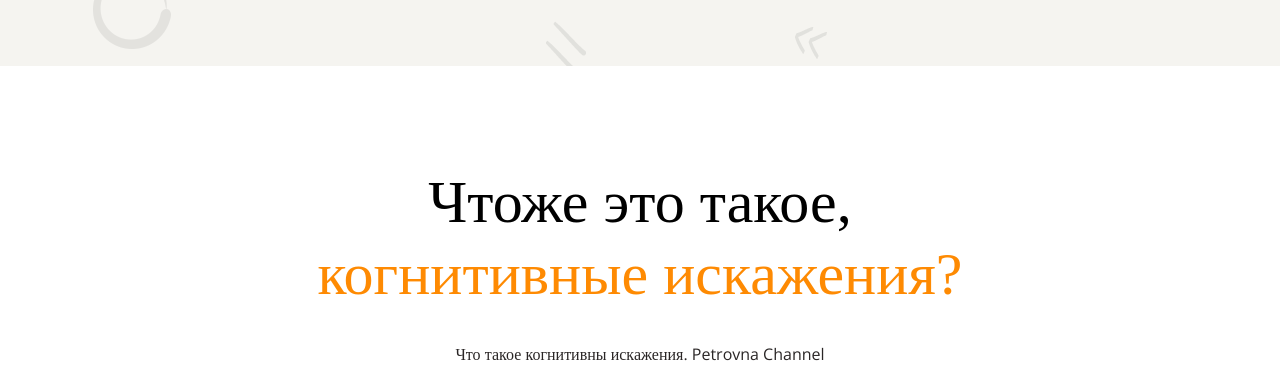
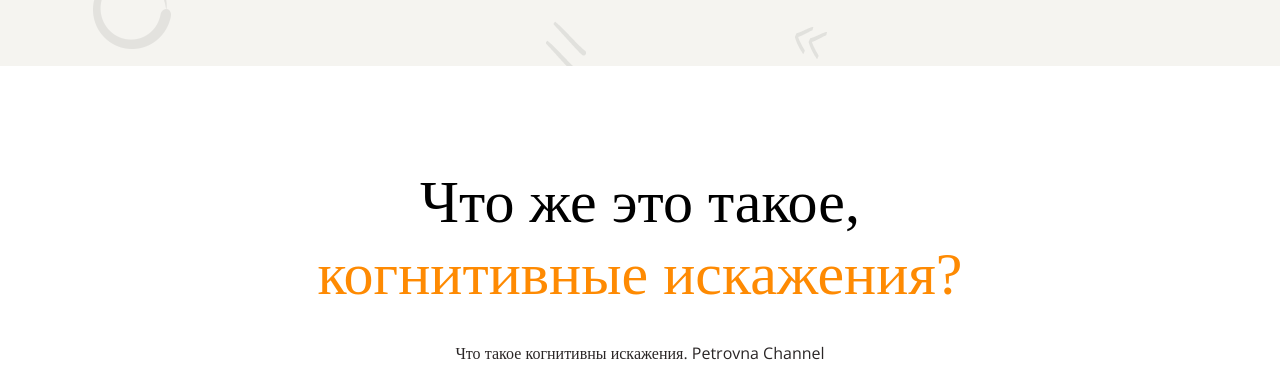
Before and after one commit to Emilya-02/layout-designer-project-lvl1, a plain HTML site: page src/index.html in a window 1280 px wide. Shown: the part 848-1223 px from the top of the page. Drawn offline with nearby package versions, Linux system fonts and the light colour scheme; a web font is replaced by a local one.

Commit message:
text in block__with _video

```diff
--- a/src/index.html
+++ b/src/index.html
@@ -37,7 +37,7 @@
 <main>
   <div class="block_with_video">
     <section class="section">
-      <h2>Чтоже это такое,<br><span class="color__orange">когнитивные искажения?</span></h2>
+      <h2>Что же это такое,<br><span class="color__orange">когнитивные искажения?</span></h2>
       <p>Что такое когнитивны искажения. Petrovna Channel</p>
       <iframe class="video" width="919" height="569" src="https://www.youtube.com/embed/jie9AizBqss" frameborder="0" allowfullscreen></iframe>
     </section>
--- a/src/style.css
+++ b/src/style.css
@@ -131,7 +131,7 @@ header a {
 }
 
 .block_with_video {
-  height: 809px;
+  height: 806px;
 }
 
 .block_with_video h2 {
@@ -142,6 +142,7 @@ header a {
 .block_with_video p {
   text-align: center;
   margin-bottom: 30px;
+  margin-top: 15px;
 }
 
 .video {
```
